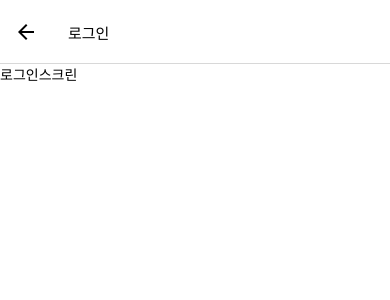
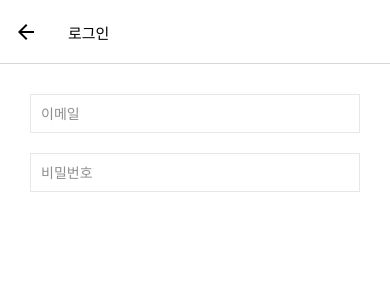
Before and after one commit to BlueTi/Matzip, a React Native app in the folder front/: screen /Login in a window 390 px wide. Shown: the top 300 px of the page. Built offline with nearby package versions, Linux system fonts and the light colour scheme.

Commit message:
3-2 완료

```diff
--- /dev/null
+++ b/front/src/component/InputField.tsx
@@ -0,0 +1,80 @@
+import React, {useRef} from 'react';
+import {
+  Dimensions,
+  Pressable,
+  StyleSheet,
+  Text,
+  TextInput,
+  TextInputProps,
+  View,
+} from 'react-native';
+import {colors} from '../constants';
+
+interface InputFieldProps extends TextInputProps {
+  disabled?: boolean;
+  error?: string;
+  touched?: boolean;
+}
+
+const deviceHeight = Dimensions.get('screen').height;
+
+function InputField({
+  disabled = false,
+  error,
+  touched = false,
+  ...props
+}: InputFieldProps) {
+  const innerRef = useRef<TextInput | null>(null);
+  const handlePressInput = () => {
+    innerRef.current?.focus();
+  };
+  return (
+    <Pressable onPress={handlePressInput}>
+      <View
+        style={[
+          styles.container,
+          disabled && styles.disabled,
+          touched && Boolean(error) && styles.inputError,
+        ]}>
+        <TextInput
+          ref={innerRef}
+          editable={!disabled}
+          placeholderTextColor={colors.GRAY_500}
+          style={[styles.input, disabled && styles.disabled]}
+          autoCapitalize="none"
+          spellCheck={false}
+          autoCorrect={false}
+          {...props}
+        />
+        {touched && Boolean(error) && <Text style={styles.error}>{error}</Text>}
+      </View>
+    </Pressable>
+  );
+}
+
+const styles = StyleSheet.create({
+  container: {
+    borderWidth: 1,
+    borderColor: colors.GRAY_200,
+    padding: deviceHeight > 700 ? 15 : 10,
+  },
+  input: {
+    color: colors.BLACK,
+    padding: 0,
+  },
+  disabled: {
+    backgroundColor: colors.GRAY_200,
+    color: colors.GRAY_700,
+  },
+  inputError: {
+    borderWidth: 1,
+    borderColor: colors.RED_300,
+  },
+  error: {
+    color: colors.RED_500,
+    fontSize: 12,
+    paddingTop: 5,
+  },
+});
+
+export default InputField;
--- a/front/src/constants/colors.ts
+++ b/front/src/constants/colors.ts
@@ -2,6 +2,12 @@ const colors = {
   WHITE: '#fff',
   PINK_500: '#BF5C79',
   PINK_700: '#C63B64',
+  GRAY_200: '#E7E7E7',
+  GRAY_500: '#8E8E8E',
+  GRAY_700: '#575757',
+  RED_300: '#FFB4B4',
+  RED_500: '#FF5F5F',
+  BLACK: '#000',
 };
 
 export {colors};
--- a/front/src/screens/auth/LoginScreen.tsx
+++ b/front/src/screens/auth/LoginScreen.tsx
@@ -1,18 +1,70 @@
-import React from 'react';
-import {Button, StyleSheet, Text, View} from 'react-native';
+import React, {useState} from 'react';
+import {Button, SafeAreaView, StyleSheet, Text, View} from 'react-native';
+import InputField from '../../component/InputField';
 
-interface LoginScreenProps {
+interface LoginScreenProps {}
 
+function LoginScreen({}: LoginScreenProps) {
+  //여러 값에 대한 state 관리
+  const [values, setValues] = useState({
+    email: '',
+    password: '',
+  });
+  const [touched, setTouched] = useState({
+    email: false,
+    password: false,
+  });
+
+  const handleChangeText = (name: string, text: string) => {
+    setValues({
+      ...values,
+      [name]: text,
+    });
+  };
+
+  const handleBlur = (name: string) => {
+    setTouched({
+      ...touched,
+      [name]: true,
+    });
+  };
+
+  return (
+    <SafeAreaView style={styles.container}>
+      <View style={styles.inputContainer}>
+        <InputField
+          placeholder="이메일"
+          inputMode="email"
+          value={values.email}
+          touched={touched.email}
+          onChangeText={text => {
+            handleChangeText('email', text);
+          }}
+          onBlur={()=>{handleBlur('email')}}
+        />
+        <InputField
+          placeholder="비밀번호"
+          secureTextEntry
+          value={values.password}
+          touched={touched.password}
+          onChangeText={text => {
+            handleChangeText('password', text);
+          }}
+          onBlur={()=>{handleBlur('password')}}
+        />
+      </View>
+    </SafeAreaView>
+  );
 }
 
-function LoginScreen({}: LoginScreenProps) {
-  return (
-    <View>
-        <Text>로그인스크린</Text>
-    </View>
-  )
-}
-
-const styles = StyleSheet.create({});
+const styles = StyleSheet.create({
+  container: {
+    flex: 1,
+    margin: 30,
+  },
+  inputContainer: {
+    gap: 20,
+  },
+});
 
 export default LoginScreen;
```
